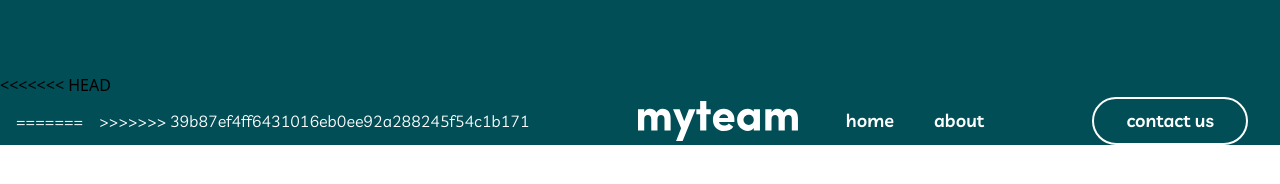
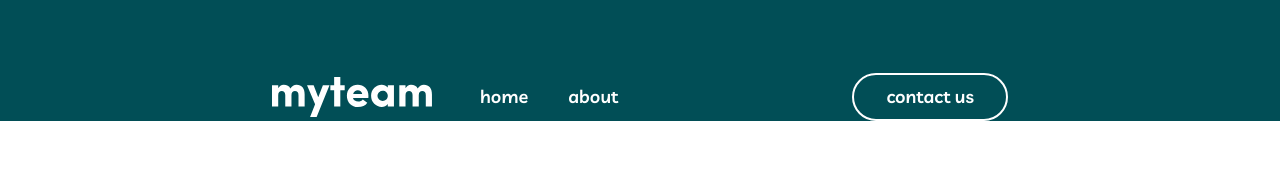
Before and after one commit to da1su4e/myteam-hr, a website: page index.html in a window 1280 px wide. Drawn offline with nearby package versions, Linux system fonts and the light colour scheme.

Commit message:
edited some styles

```diff
--- a/index.html
+++ b/index.html
@@ -9,15 +9,10 @@
     <link href="https://fonts.googleapis.com/css2?family=Livvic:ital,wght@0,100;0,200;0,300;0,400;0,500;0,600;0,700;0,900;1,100;1,200;1,300;1,400;1,500;1,600;1,700;1,900&display=swap" rel="stylesheet">
     <link rel="stylesheet" href="https://cdnjs.cloudflare.com/ajax/libs/font-awesome/6.7.2/css/all.min.css" integrity="sha512-Evv84Mr4kqVGRNSgIGL/F/aIDqQb7xQ2vcrdIwxfjThSH8CSR7PBEakCr51Ck+w+/U6swU2Im1vVX0SVk9ABhg==" crossorigin="anonymous" referrerpolicy="no-referrer" />
     <link href="dist/output.css" rel="stylesheet">
-    <script src="https://cdn.tailwindcss.com"></script>
 </head>
 <body class="">
     <header class="bg-[#014E56] pt-[73px]">
-<<<<<<< HEAD
-        <nav class="container px-[1rem] mx-auto flex items-center justify-between text-white font-livvic">
-=======
         <nav class="container mx-auto flex items-center justify-between text-white font-livvic">
->>>>>>> 39b87ef4ff6431016eb0ee92a288245f54c1b171
             <div class="flex items-center gap-20 md:gap-12">
                 <a href="#"><img src="src/images/myteam.svg" alt=""></a>
                 <ul class="gap-10 hidden md:flex">
```
